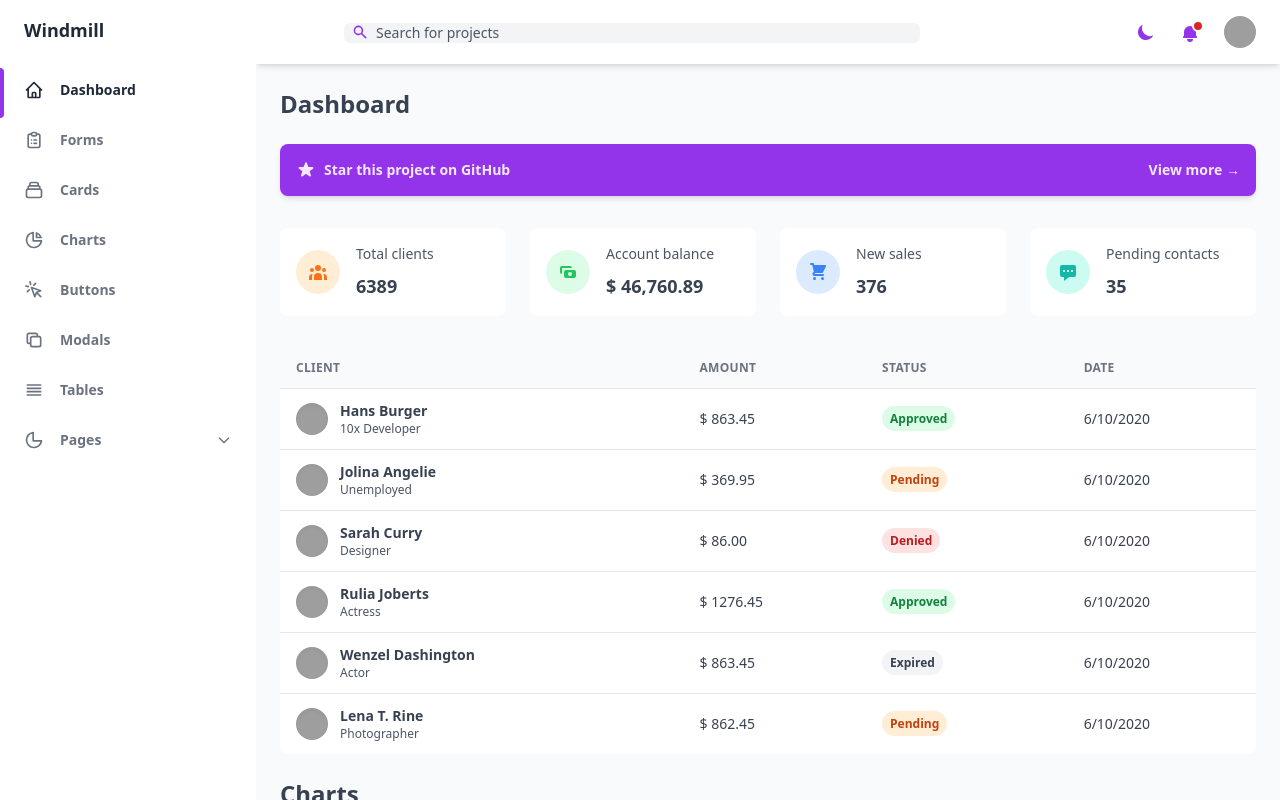
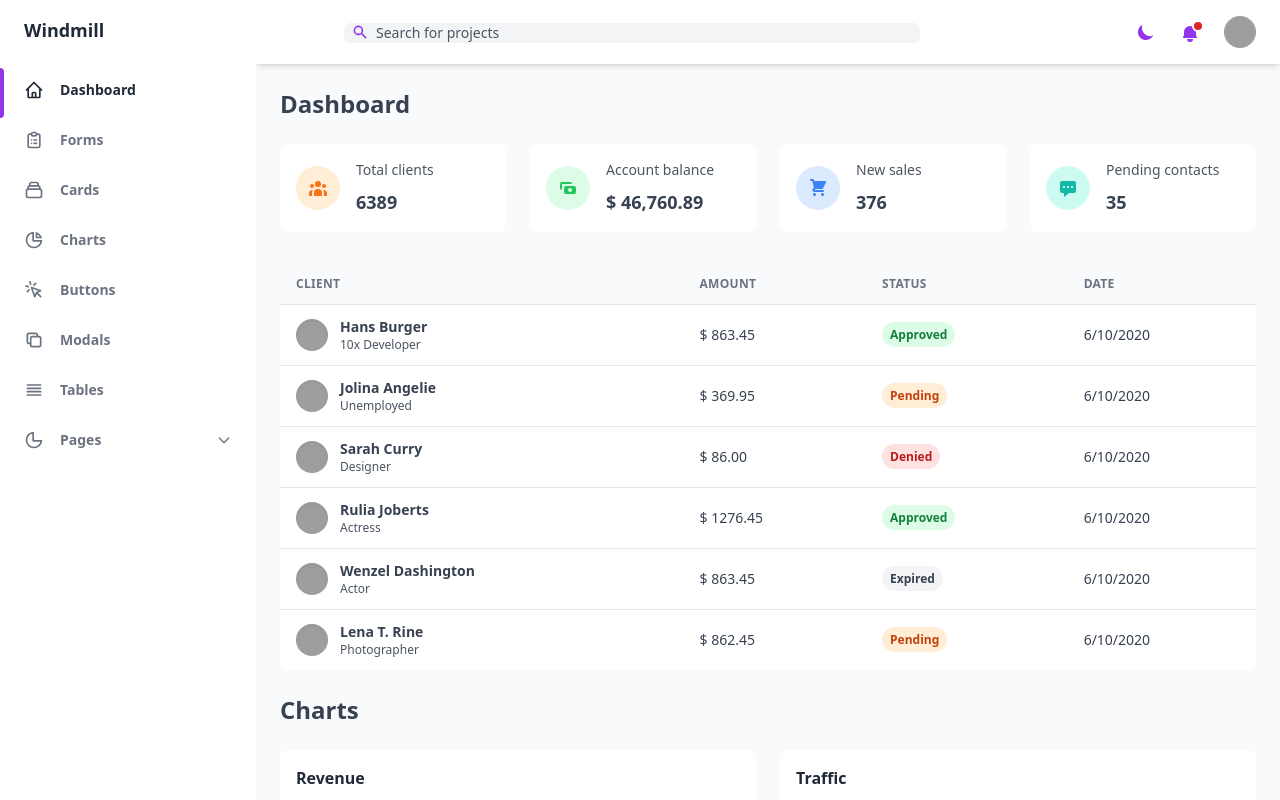
Before and after one commit to pskey35/jefry-streaming, a React (Vite) app: page / in a window 1280 px wide. Built offline with nearby package versions, Linux system fonts and the light colour scheme; sample sign-in values are in the browser's storage; grey boxes are pictures that could not be loaded.

Commit message:
working..

```diff
--- a/src/components/header.jsx
+++ b/src/components/header.jsx
@@ -1,10 +1,10 @@
-import { useState } from "react"
+import { useState, useEffect } from "react"
 
 function Header() {
 
     const [isNotificationsMenuOpen, setIsNotificationsMenuOpen] = useState(false)
     const [isProfileMenuOpen, setIsProfileMenuOpen] = useState()
-
+    const dark = false;
     const toggleProfileMenu = () => {
 
     }
@@ -22,12 +22,23 @@ function Header() {
     }
 
 
+
     const toggleTheme = () => {
+        const htmlElement = document.documentElement;
+
+        if (htmlElement.classList.contains('dark')) {
+            htmlElement.classList.remove('dark');
+       //     localStorage.setItem('dark', 'false');
+        } else {
+            htmlElement.classList.add('dark');
+           // localStorage.setItem('dark', 'true');
+        }
 
     }
 
 
-    const dark = false;
+
+
 
     return (
         <header className="z-10 py-4 bg-white shadow-md dark:bg-gray-800">
--- a/src/routes/home/home.jsx
+++ b/src/routes/home/home.jsx
@@ -173,25 +173,6 @@ function Main() {
                 <h2 className="my-6 text-2xl font-semibold text-gray-700 dark:text-gray-200">
                     Dashboard
                 </h2>
-                {/* CTA */}
-                <a
-                    className="flex items-center justify-between p-4 mb-8 text-sm font-semibold text-purple-100 bg-purple-600 rounded-lg shadow-md focus:outline-none focus:shadow-outline-purple"
-                    href="https://github.com/estevanmaito/windmill-dashboard"
-                >
-                    <div className="flex items-center">
-                        <svg
-                            className="w-5 h-5 mr-2"
-                            fill="currentColor"
-                            viewBox="0 0 20 20"
-                        >
-                            <path
-                                d="M9.049 2.927c.3-.921 1.603-.921 1.902 0l1.07 3.292a1 1 0 00.95.69h3.462c.969 0 1.371 1.24.588 1.81l-2.8 2.034a1 1 0 00-.364 1.118l1.07 3.292c.3.921-.755 1.688-1.54 1.118l-2.8-2.034a1 1 0 00-1.175 0l-2.8 2.034c-.784.57-1.838-.197-1.539-1.118l1.07-3.292a1 1 0 00-.364-1.118L2.98 8.72c-.783-.57-.38-1.81.588-1.81h3.461a1 1 0 00.951-.69l1.07-3.292z"
-                            ></path>
-                        </svg>
-                        <span>Star this project on GitHub</span>
-                    </div>
-                    <span>View more &rarr;</span>
-                </a>
 
                 {/* Cards */}
                 <div className="grid gap-6 mb-8 md:grid-cols-2 xl:grid-cols-4">
--- a/src/routes/login/login.jsx
+++ b/src/routes/login/login.jsx
@@ -100,7 +100,7 @@ function Login() {
             } else if (data?.error) {
                 setMessageLogin({
                     error: true,
-                    message: data.error
+                    message:data.error
                 })
                 setIsLoading(false)
                 return;
@@ -182,7 +182,7 @@ function Login() {
                             <h1 className="mb-4 text-xl font-semibold text-gray-700 dark:text-gray-200">Login</h1>
 
                             <label className="block text-sm">
-                                <span className="text-gray-700 dark:text-gray-400">Email</span>
+                                <span className="text-gray-700 dark:text-gray-400">user name</span>
                                 <input
                                     type="email"
                                     onInput={inputUserNameEvent}
--- a/tailwind.config.js
+++ b/tailwind.config.js
@@ -1,5 +1,6 @@
 /** @type {import('tailwindcss').Config} */
 module.exports = {
+    darkMode: 'class',
   content: ["./src/**/*.{js,jsx,ts,tsx}"],
   theme: {
     extend: {},
```
